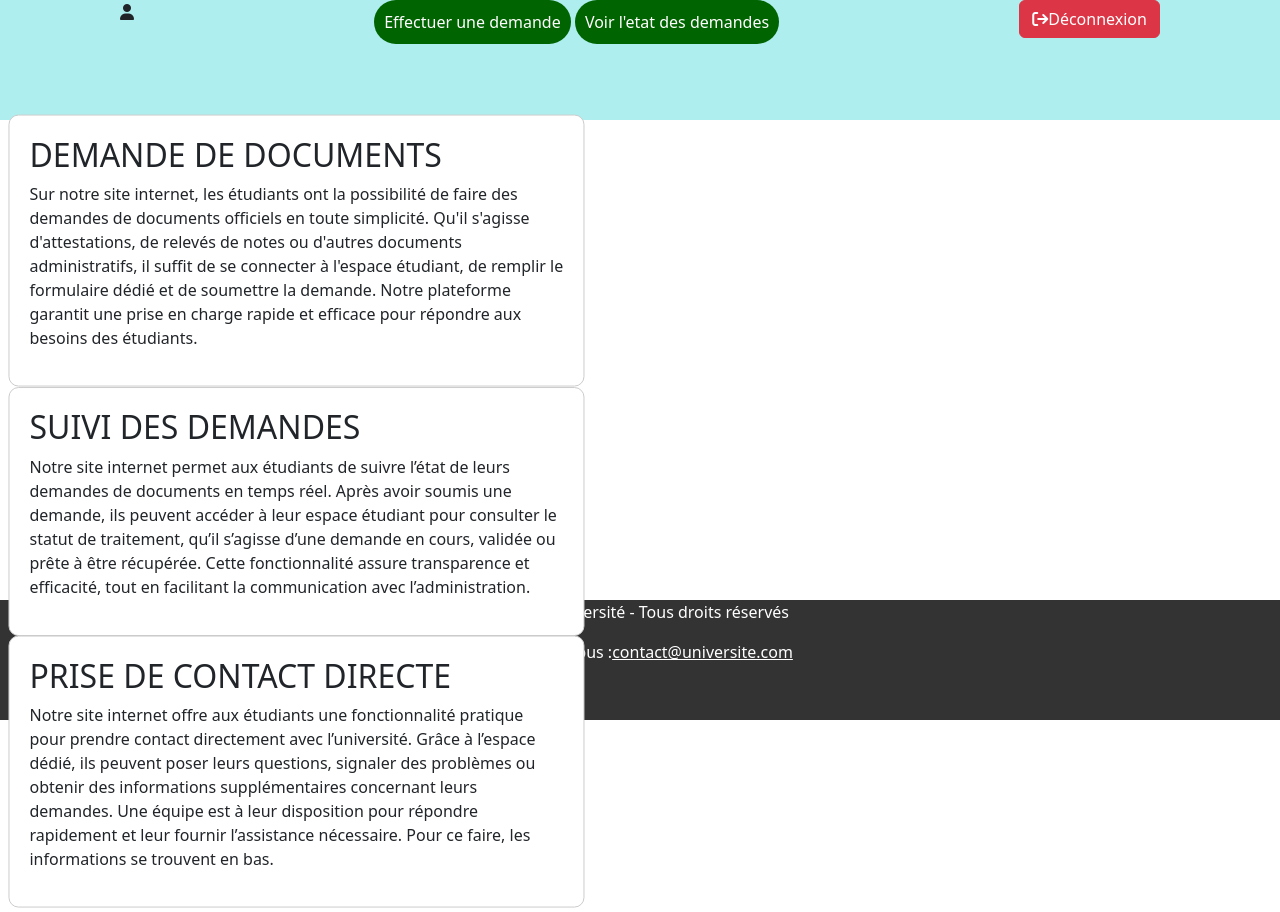
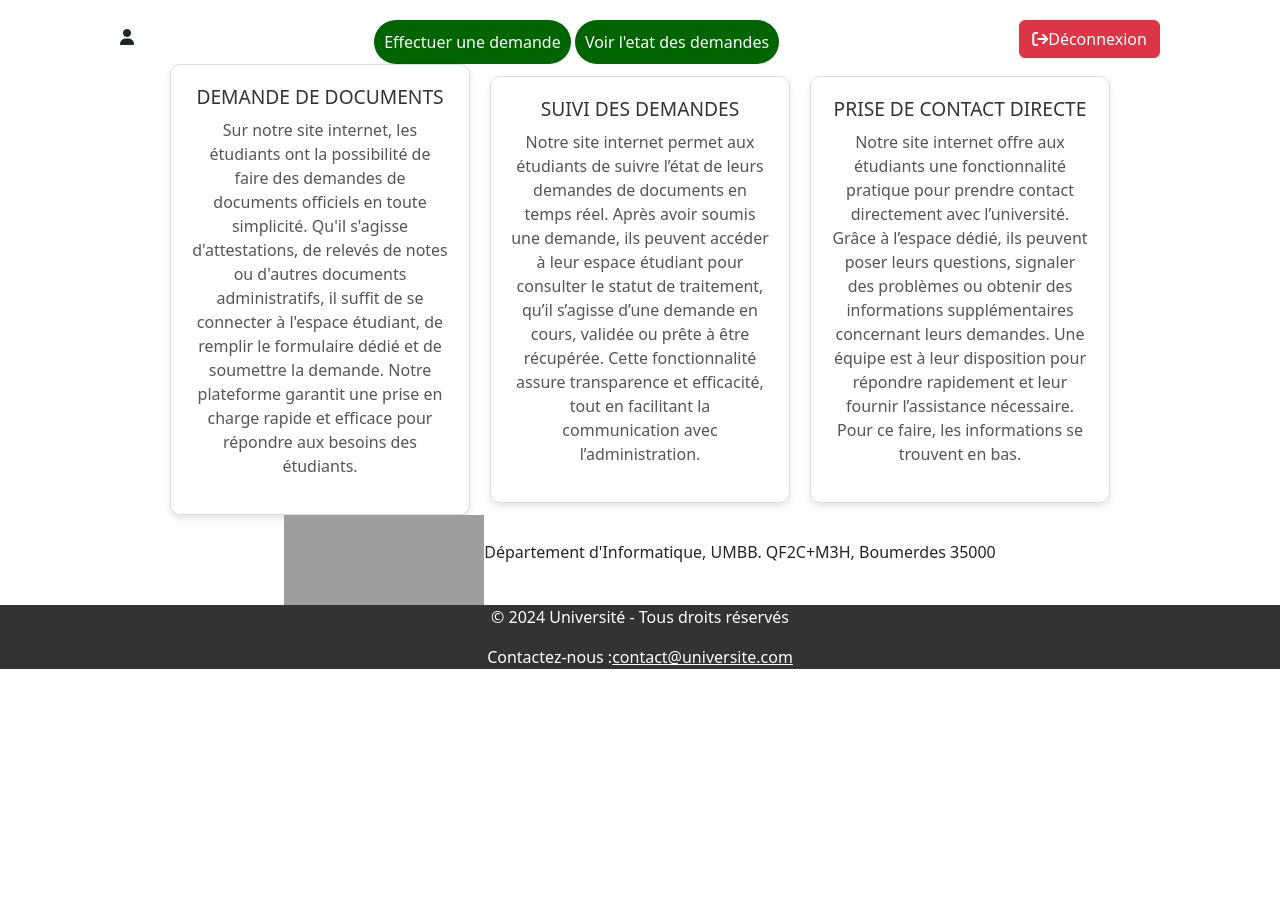
Before and after one commit to Meriem7FD/paw-projet, a PHP site: page /etud.php in a window 1280 px wide. Shown: the top 912 px of the page. After the commit the page ends 669 px from the top, so only its background shows below. Run offline with PHP 8.4, Linux system fonts and the light colour scheme; some libraries are stand-ins or nearby versions; grey boxes are pictures that could not be loaded.

Commit message:
Update etud.css

```diff
--- a/etud.css
+++ b/etud.css
@@ -4,18 +4,21 @@
 }
 
 body{
-    height: 100vh;
+    height: 100%;
     width: 100%;
-    background-color: aquamarine;
 }
 
 header{
     height: 15%;
     width: 100%;
+    padding-top: 20px;
     display: flex;
     flex-direction: row;
     justify-content: space-around;
-    background-color: paleturquoise;
+}
+
+.hleft{
+    padding-top: 5px;
 }
 
 .hcenter button{
@@ -28,27 +31,65 @@ header{
 }
 
 main{
-    height: 60%;
+    height: 70%;
     width: 100%;
+    display: flex;
+    flex-direction: column;
 }
 
+.portails {
+    display: flex;
+    justify-content: center;
+    align-items: center;
+    gap: 20px;
+}
+
+
 .portail {
-    width: 45%;
-    border: 1px solid #ccc;
+    background-color: #fff;
+    border: 1px solid #ddd;
     border-radius: 10px;
     padding: 20px;
-    margin-left: 20px;
-    background-color: #fff;
-    transition: transform 0.3s, opacity 0.6s ease, transform 0.6s ease;
-    transform: translate(-2%,-2%);
+    box-shadow: 0 4px 6px rgba(0, 0, 0, 0.1);
+    flex: 1;
+    max-width: 300px;
+    text-align: center;
     display: flex;
     flex-direction: column;
 }
 
 
+.portail h2 {
+    color: #333;
+    font-size: 1.2rem;
+    margin-bottom: 10px;
+}
+
+
+.portail p {
+    color: #555;
+    font-size: 1rem;
+    line-height: 1.5;
+}
+
+.location{
+    height: 40%;
+    width: 100%;
+    display: flex;
+    justify-content: center;
+    align-items: center;
+}
+
+.location img{
+    width: 200px;
+    height: 90px;
+}
+
+
 footer{
-    height: 15%;
+    height: 16%;
     width: 100%;
+    bottom: 0;
     background-color: #333;
 }
 
```
